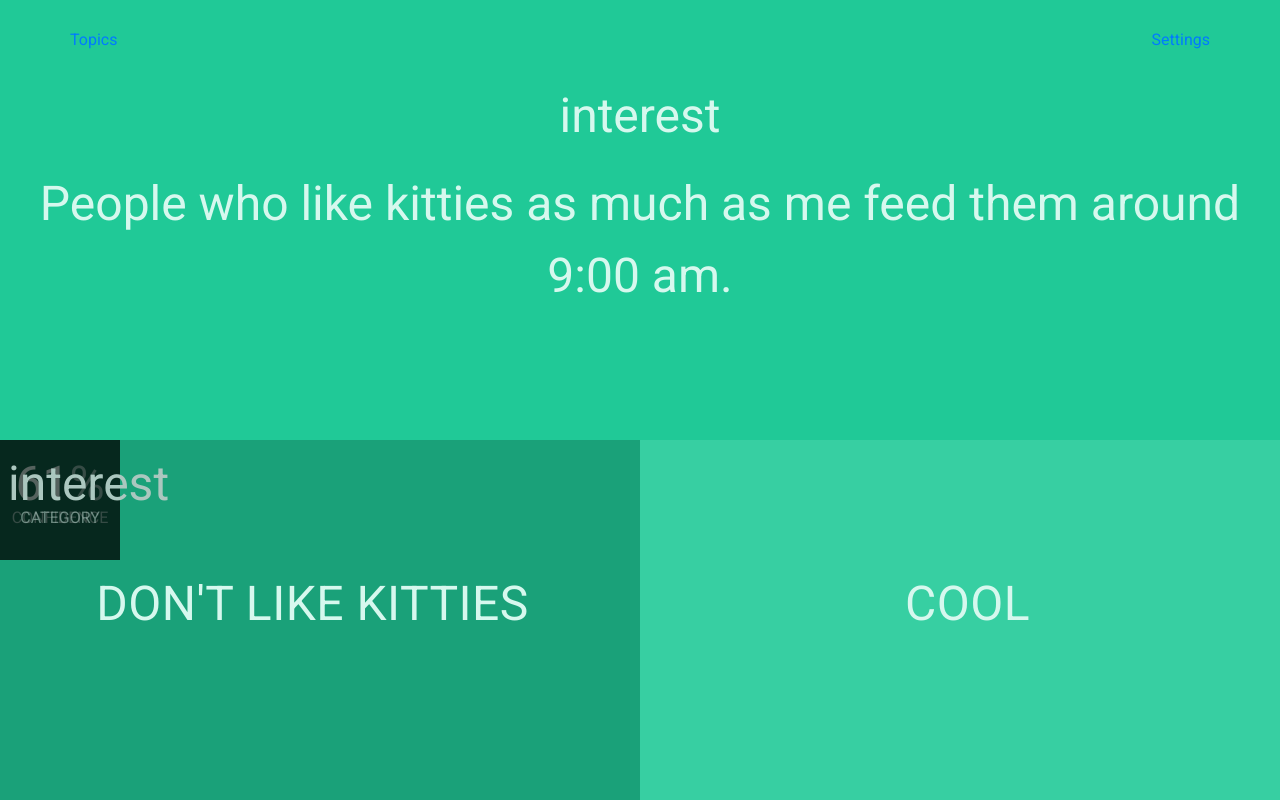
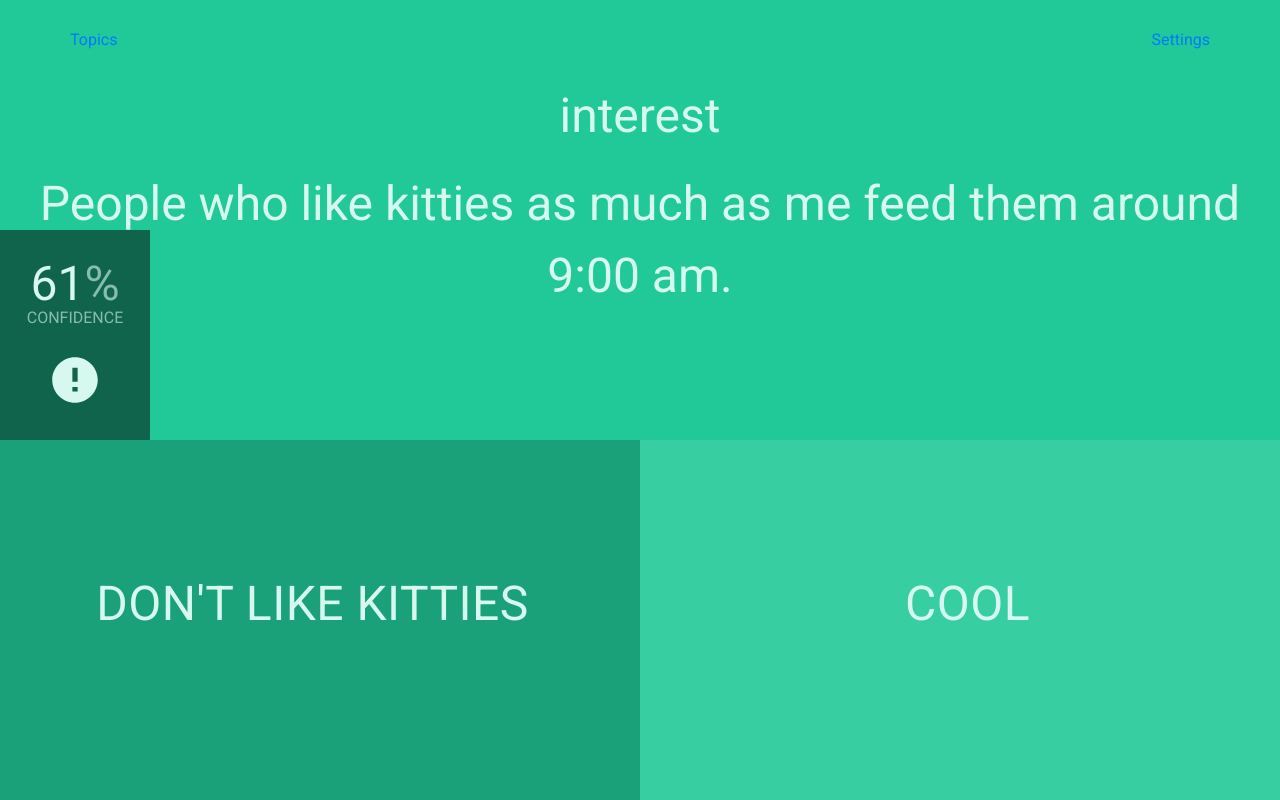
Before and after one commit to Air2air/ReactPagination, a React (Create React App) app: page /#/topic in a window 1280 px wide. Built offline with nearby package versions, Linux system fonts and the light colour scheme.

Commit message:
Framer motion

```diff
--- a/package.json
+++ b/package.json
@@ -4,9 +4,11 @@
   "private": true,
   "dependencies": {
     "bootstrap": "4.5.3",
+    "framer-motion": "^4.1.17",
     "react": "^16.13.1",
     "react-bootstrap": "1.4.3",
     "react-dom": "^16.13.1",
+    "react-icons": "^4.2.0",
     "react-paginate": "^7.0.0",
     "react-router-dom": "^5.2.0",
     "react-scripts": "^4.0.3"
--- a/src/components/blocks/category/category.js
+++ b/src/components/blocks/category/category.js
@@ -1,13 +1,41 @@
 import React from "react";
-import "./styles.scss";
+import { IoMdAlert } from "react-icons/io";
+import { RiTimeFill, RiEmotionFill, RiMentalHealthFill } from "react-icons/ri";
+import { FaMap } from "react-icons/fa";
+import { MdLocationOn } from "react-icons/md";
+import { motion } from "framer-motion";
+import "./../styles.scss";
 
-const Category = (props) => (
-  <div className="d-flex flex-column align-itens-center justify-items-center block-category p-2 justify-self-end">
-    <div className="align-itens-center justify-items-center value p-0">
-      {props.category}
+function Category(props) {
+  let iconCategory = props.category;
+
+  const iconSize = "3.5em";
+
+  let icon = "";
+
+  if (iconCategory === "interest") {
+    icon = <IoMdAlert size={iconSize} />;
+  } else if (iconCategory === "location") {
+    icon = <MdLocationOn size={iconSize} />;
+  } else if (iconCategory === "time") {
+    icon = <RiTimeFill size={iconSize} />;
+  } else if (iconCategory === "mood") {
+    icon = <RiEmotionFill size={iconSize} />;
+  } else if (iconCategory === "health") {
+    icon = <RiMentalHealthFill size={iconSize} />;
+  } else {
+    icon = <FaMap size={iconSize} />;
+  }
+
+  return (
+    <div className="d-flex align-items-center justify-content-center block block-category">
+      <motion.div
+        initial={{ x: -100 }}
+        animate={{ x: 0 }}
+        transition={{ ease: "easeOut", duration: .3 }}>
+      {icon}
+      </motion.div>
     </div>
-    <div className="align-itens-center justify-items-center label p-0">Category</div>
-  </div>
-);
-
+  );
+}
 export default Category;
--- a/src/components/blocks/category/styles.scss
+++ /dev/null
@@ -1,36 +0,0 @@
-$category-opacity: 0.6;
-
-
-.block-category {
-  position: absolute;
-  width: 120px;
-  height: 120px;
-  .label {
-    opacity: $category-opacity;
-    text-transform: uppercase;
-  }
-  .value {
-    font-size: 3em;
-    height: 1.2em;
-    span {
-      opacity: $category-opacity;
-    }
-  }
-}
-
-.block-category {
-  background-color: rgba(0, 0, 0, 0.5);
-}
-
-// .category {
-//   background-color: blue;
-//   .label {
-//     background-color: red;
-//   }
-//   .value {
-//     background-color: gold;
-//     span {
-//       opacity: 0.6;
-//     }
-//   }
-// }
--- a/src/components/blocks/confidence/confidence.js
+++ b/src/components/blocks/confidence/confidence.js
@@ -1,14 +1,21 @@
 import React from "react";
-import "./styles.scss";
+import { motion } from "framer-motion";
+import "./../styles.scss";
 
 const Confidence = (props) => (
-  <div className="d-flex flex-column align-itens-center justify-items-center block-confidence p-2 justify-self-end">
-    <div className="align-itens-center justify-items-center value p-0">
+
+  <motion.div
+  initial={{ y: -100 }}
+  animate={{ y: 0 }}
+  transition={{ ease: "easeOut", duration: .2, delay: .3 }}>
+  <div className="d-flex flex-column align-items-center justify-content-end block block-confidence">
+    <div className="align-items-center justify-items-center value p-0">
       {props.level}
       <span>%</span>
     </div>
-    <div className="align-itens-center justify-items-center label p-0">Confidence</div>
+    <div className="align-items-center justify-items-center label p-0">Confidence</div>
   </div>
+  </motion.div>
 );
 
 export default Confidence;
--- a/src/components/blocks/confidence/styles.scss
+++ /dev/null
@@ -1,40 +0,0 @@
-
-
-
-$confidence-opacity: 0.6;
-
-
-.block-confidence {
-    position:absolute;
-    width:120px;
-    height:120px;
-  .label {
-    opacity: $confidence-opacity;
-    text-transform: uppercase;
-  }
-  .value {
-    font-size: 3em;
-    height:1.2em;
-    span {
-      opacity: $confidence-opacity;
-    }
-  }
-}
-
-
-.block-confidence {
-    background-color: rgba(0,0,0,0.5);
-  }
-
-// .confidence {
-//   background-color: blue;
-//   .label {
-//     background-color: red;
-//   }
-//   .value {
-//     background-color: gold;
-//     span {
-//       opacity: 0.6;
-//     }
-//   }
-// }
--- /dev/null
+++ b/src/components/blocks/styles.scss
@@ -0,0 +1,60 @@
+$block-opacity: 0.6;
+
+.block-wrapper {
+  position: absolute;
+  $block-size: 150px;
+  bottom: 45vh;
+  height: 210px;
+  width: 150px;
+  overflow:hidden;
+  .block {
+    &.block-confidence {
+      height: 100px;
+    }
+    &.block-category {
+      height: 100px;
+    }
+    width: block-size;
+    .value {
+      font-size: 3em;
+      height: 1.2em;
+      span {
+        opacity: $block-opacity;
+      }
+    }
+    .label {
+      opacity: $block-opacity;
+      text-transform: uppercase;
+    }
+  }
+}
+
+// .block-wrapper {
+//   .block {
+//     &.block-confidence {
+//       background-color: red;
+//     }
+//     &.block-category {
+//       background-color: blue;
+//     }
+//   }
+// }
+
+.block {
+  $block-opacity: 0.6;
+  .label {
+    opacity: $block-opacity;
+    text-transform: uppercase;
+  }
+  .value {
+    font-size: 3em;
+    height: 1.2em;
+    span {
+      opacity: $block-opacity;
+    }
+  }
+}
+
+.block-wrapper {
+  background-color: rgba(0, 0, 0, 0.5);
+}
--- a/src/pages/topic/topic.js
+++ b/src/pages/topic/topic.js
@@ -73,8 +73,10 @@ function Topic() {
                 <p>{content}</p>
               </Col>
             </Row>
-            <Confidence level={confidence} />
-            <Category category={category} />
+            <div className="block-wrapper">
+              <Confidence level={confidence} />
+              <Category category={category} />
+            </div>
             <Row>
               <Col className="p-0 m-0">
                 <div
--- a/src/styles/scaffold.scss
+++ b/src/styles/scaffold.scss
@@ -15,7 +15,3 @@ nav.navbar {
 .topics-button {
   height: 45vh;
 }
-
-.block-section {
-  top:15vh;
-}
```
Also changed, not shown: src/components/blocks/style.scss (deleted, +0 -26 lines), 1 other file (tests, documents, lock files or other folders).
